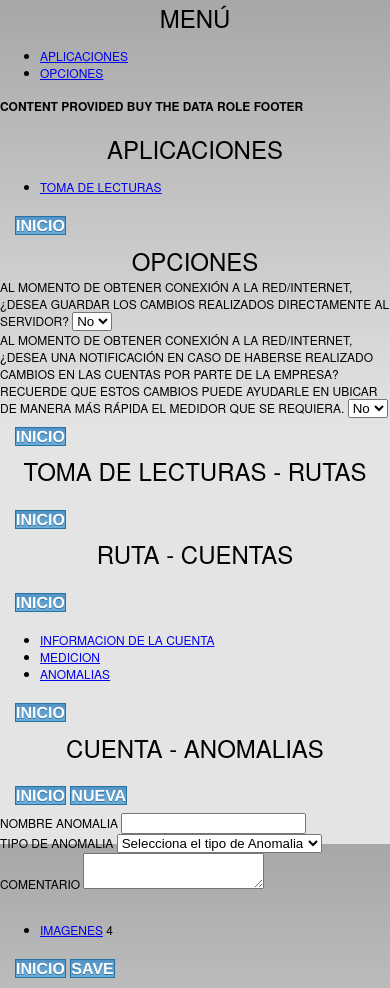
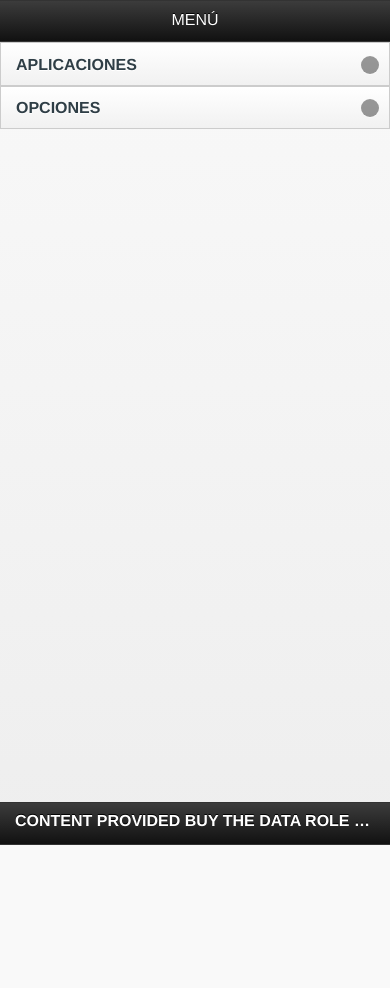
Before and after one commit to uselessChat/lecture, a plain HTML site: page www/index.html in a window 390 px wide. Shown: the top 988 px of the page. After the commit the page ends 844 px from the top, so only its background shows below. Drawn offline with Linux system fonts and the light colour scheme; some packages are replaced by stand-ins of ours; files that its build step writes are made by us from their sources.

Commit message:
index update

```diff
--- a/www/index.html
+++ b/www/index.html
@@ -24,11 +24,11 @@
         <!-- WARNING: for iOS 7, remove the width=device-width and height=device-height attributes. See https://issues.apache.org/jira/browse/CB-4323 -->
         <meta name="viewport" content="user-scalable=no, initial-scale=1, maximum-scale=1, minimum-scale=1, width=device-width, height=device-height, target-densitydpi=device-dpi" />
         <link rel="stylesheet" type="text/css" href="css/index.css" />
-		<link rel="stylesheet"  href="jquery.mobile-1.3.2/jquery.mobile-1.3.2.css">
-        <link rel="stylesheet"  href="jquery.mobile-1.3.2/jquery.mobile.structure-1.3.2.css">
-        <link rel="stylesheet"  href="jquery.mobile-1.3.2/jquery.mobile.theme-1.3.2.css">
+		<link rel="stylesheet"  href="jquery/jquery.mobile-1.3.2.css">
+        <link rel="stylesheet"  href="jquery/jquery.mobile.structure-1.3.2.css">
+        <link rel="stylesheet"  href="jquery/jquery.mobile.theme-1.3.2.css">
         <script type="text/javascript" src="jquery/jquery.js"></script>
-		<script type="text/javascript" src="jquery.mobile-1.3.2/jquery.mobile-1.3.2.js"></script>
+		<script type="text/javascript" src="jquery/jquery.mobile-1.3.2.js"></script>
         <script type="text/javascript" src="test_2.js"></script>
         <title>Toma Lecturas</title>
     </head>
```
